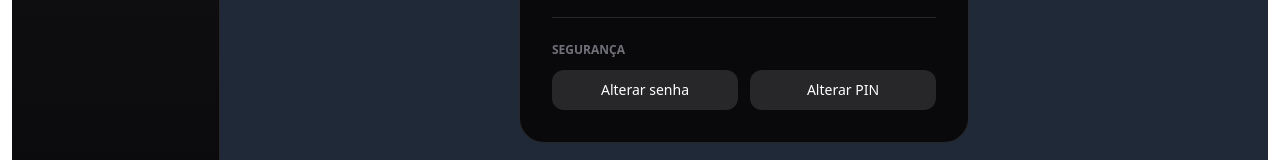
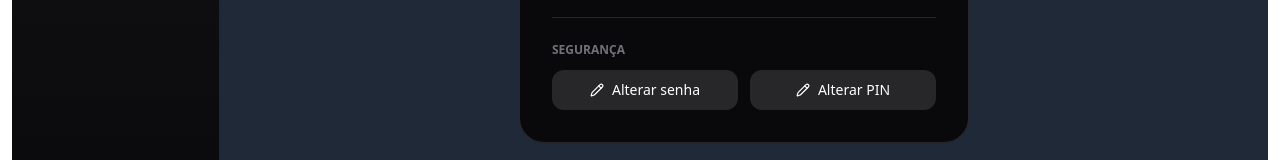
Before and after one commit to RuanBrunhera/EteCash, a React (Vite) app in the folder web/: page /aluno/profile in a window 1280 px wide. Shown: the part 524-684 px from the top of the page. Built offline with nearby package versions, Linux system fonts and the light colour scheme; no server answers.

Commit message:
feat: adiciona edição de senha e PIN na tela de perfil do aluno

```diff
--- a/web/src/pages/aluno/profile/Profile.jsx
+++ b/web/src/pages/aluno/profile/Profile.jsx
@@ -1,5 +1,5 @@
 import { useEffect, useState } from "react";
-import { Camera } from "lucide-react";
+import { Camera, Pencil } from "lucide-react";
 import quandale from "../../../assets/knpgsvnouo191.jpg";
 import { API_URL } from "../../../config/api";
 import ModalEditarCampo from "../../../components/common/ModalEditarCampo";
@@ -16,6 +16,12 @@ const camposPin = [
   { chave: "novoPIN", label: "Novo PIN", tipo: "pin" },
   { chave: "confirmarNovoPIN", label: "Confirmar novo PIN", tipo: "pin" },
 ];
+
+const PERIODOS = {
+  manha: "Manhã",
+  tarde: "Tarde",
+  noite: "Noturno",
+}
 
 function ProfileInfoCard({ titulo, info }) {
   return (
@@ -43,6 +49,12 @@ export default function Profile() {
   const [modalAberto, setModalAberto] = useState(null)
   const [sucessoAberto, setSucessoAberto] = useState(false)
   const [mensagemSucesso, setMensagemSucesso] = useState("")
+
+  const formatarCurso = (aluno) => {
+    if (!aluno.curso || !aluno.curso.nome) return "—"
+    const periodo = PERIODOS[aluno.curso.periodo] || aluno.curso.periodo
+    return `${aluno.serie}º ${aluno.curso.nome} - ${periodo}`
+  }
 
   useEffect(() => {
     const token = localStorage.getItem("token")
@@ -143,42 +155,29 @@ export default function Profile() {
         <div className="space-y-3">
           <ProfileInfoCard titulo="RM" info={aluno.rm || "—"} />
           <ProfileInfoCard titulo="Nome" info={aluno.nome} />
-          <ProfileInfoCard titulo="Curso" info={aluno.curso?.nome || "—"} />
+          <ProfileInfoCard titulo="Curso" info={formatarCurso(aluno)} />
         </div>
 
-        {/* TODO 4: nova seção "Segurança" com os dois botões
-            - "Alterar senha" -> setModalAberto("senha")
-            - "Alterar PIN" -> setModalAberto("pin")
-            pensa no estilo visual: pode ser dois botões simples,
-            estilo secundário (zinc-800), abaixo dos ProfileInfoCard */}
             <div className="mt-6 pt-6 border-t border-zinc-800">
               <p className="text-xs text-zinc-500 mb-3 font-semibold">SEGURANÇA</p>
                 <div className="flex gap-3">
                   <button
                     onClick={() => setModalAberto("senha")}
-                    className="flex-1 rounded-xl bg-zinc-800 text-white text-sm font-medium py-2.5 hover:bg-zinc-700 transition-colors"
+                    className="flex-1 rounded-xl bg-zinc-800 text-white text-sm font-medium py-2.5 hover:bg-zinc-700 transition-colors flex items-center justify-center gap-2"
                   >
+                    <Pencil size={14}/>
                     Alterar senha
                   </button>
                   <button
                     onClick={() => setModalAberto("pin")}
-                    className="flex-1 rounded-xl bg-zinc-800 text-white text-sm font-medium py-2.5 hover:bg-zinc-700 transition-colors"
+                    className="flex-1 rounded-xl bg-zinc-800 text-white text-sm font-medium py-2.5 hover:bg-zinc-700 transition-colors flex items-center justify-center gap-2"
                   >
+                    <Pencil size={14}/>
                     Alterar PIN
                   </button>
                 </div>
             </div>
       </div>
-
-      {/* TODO 5: renderizar o ModalEditarCampo condicionalmente
-          - isOpen={modalAberto === "senha"}, com titulo, campos=camposSenha,
-            endpoint="/api/aluno/senha", onClose, onSuccess
-          - o mesmo pra "pin", trocando titulo/campos/endpoint
-
-          dica: dá pra usar UM ModalEditarCampo só, calculando as props
-          dinamicamente com base em `modalAberto`, ou DOIS <ModalEditarCampo>
-          (um pra cada), cada um controlando seu próprio isOpen.
-          pense em qual é mais simples de entender e manter */}
 
         {modalProps && (
           <ModalEditarCampo
@@ -195,8 +194,6 @@ export default function Profile() {
           />
         )}
 
-      {/* TODO 6: renderizar o ModalSucesso condicionalmente,
-          igual o carrinho já faz */}
           {sucessoAberto && (
             <ModalSucesso
               titulo="Sucesso!"
```
